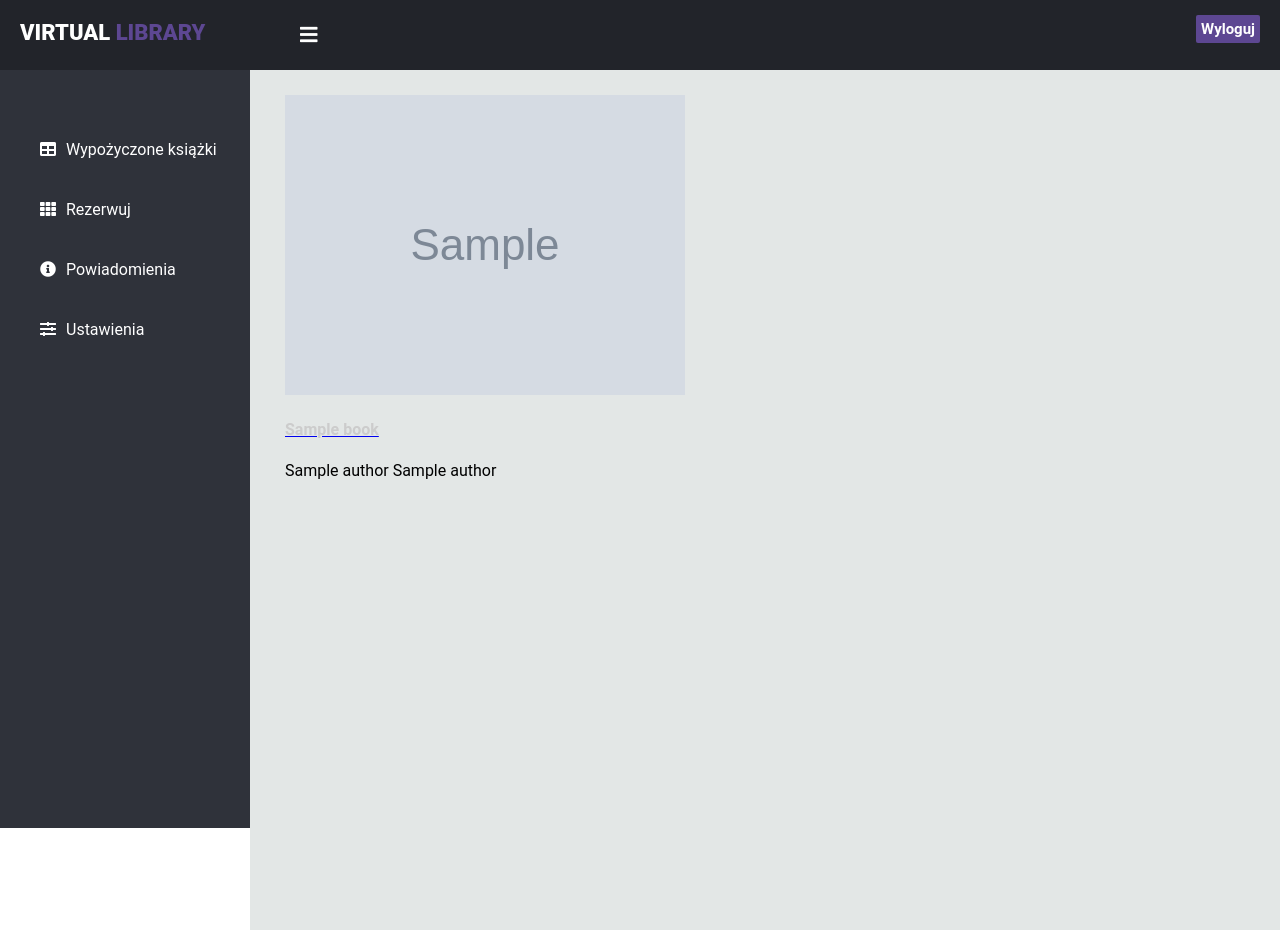
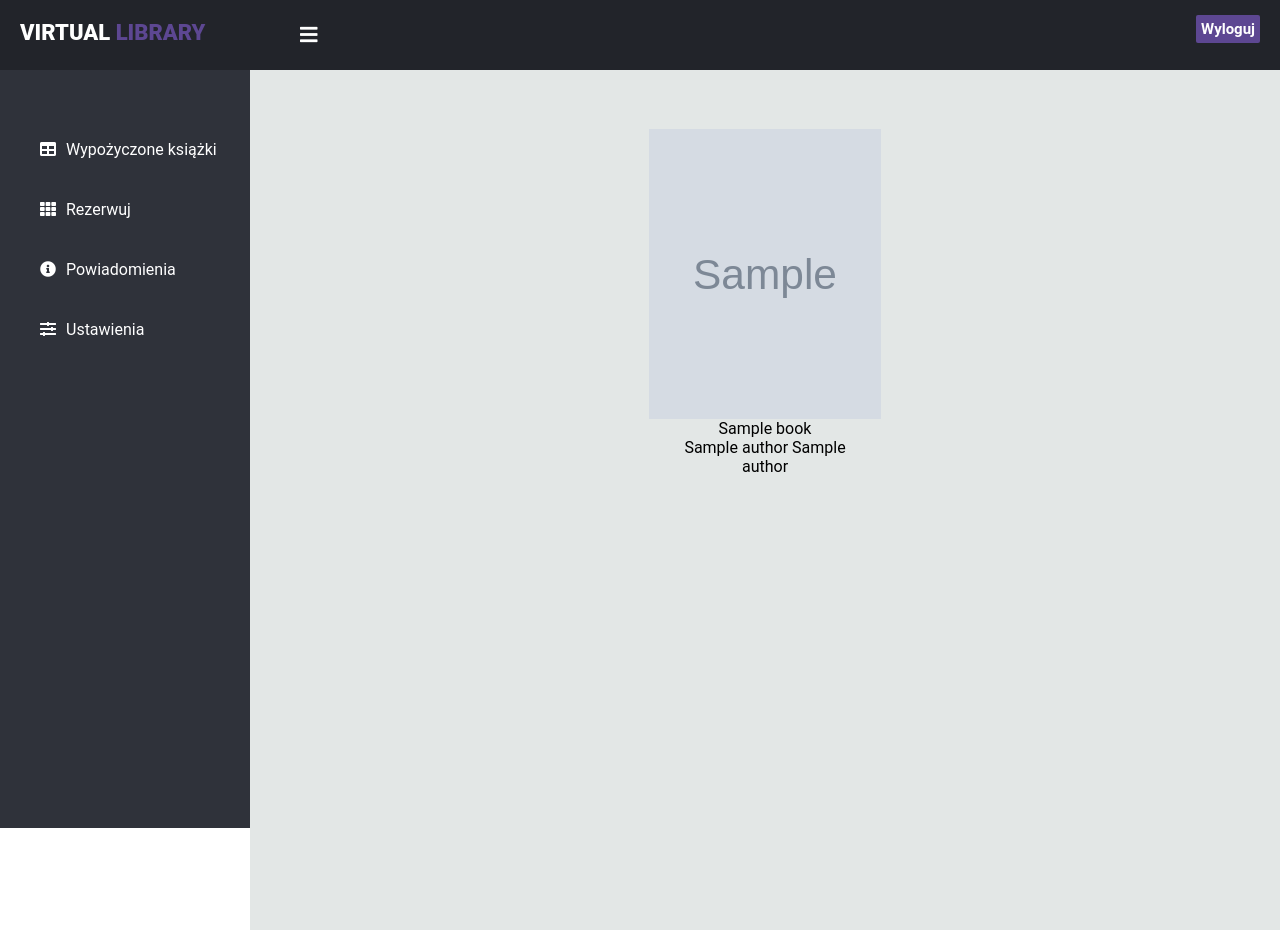
Before and after one commit to arczan2/biblioteka, a Django app: page /user_books in a window 1280 px wide. Run offline with Django 3.2, Linux system fonts and the light colour scheme; tables that the repository leaves empty hold one stand-in row (values such as "Sample post"); grey boxes marked "Sample" are stand-in pictures; some libraries are stand-ins or nearby versions.

Commit message:
Wyswietlanie ksiazek oraz szczegolow ksiazki

```diff
--- a/library/static/library/UIStyle.css
+++ b/library/static/library/UIStyle.css
@@ -150,7 +150,7 @@ label #sidebar_btn:hover{
   background-color: #e3e7e6;
   background-position: center;
   background-size: cover;
-  height: 100vh;
+  min-height: 100vh;
   transition: 0.5s;
 
 }
@@ -230,6 +230,92 @@ text-decoration: none;
 {
   display: none;
 }
+
+/* details for ui */
+
+.reserve a {
+  text-decoration: none;
+color: #fff;
+
+}
+
+.reserve
+{
+  margin-top: 15px;
+  display: inline-block;
+  padding: 10px 30px;
+  cursor: pointer;
+  background: #5d4792;
+  border: none;
+  border-radius: 5px;
+}
+
+.reserve:hover {
+  transform: scale(0.98);
+}
+.alert-error {
+  background-color: #d9534f;
+  color: #fff;
+  font-weight: bold;
+  font-size: 15px;
+  width: 230px;
+  padding: 10px;
+  margin-top: 25px;
+}
+
+.details img
+{
+   max-height: 390px;
+
+}
+
+.details h4
+{
+   color: black;
+}
+
+
+
+/* Bookcase for ui */
+
+#bookcase .bookcase {
+	flex-direction: column;
+	text-align: center;
+	max-width: 1500px;
+	margin: 0 auto;
+	padding: 50px 0;
+}
+
+#bookcase .bookcase-main {
+	display: flex;
+	align-items: center;
+	justify-content: center;
+	flex-wrap: wrap;
+}
+#bookcase .bookcase-item {
+    text-align: center;
+	flex-basis: 80%;
+	display: flex;
+	align-items: center;
+	justify-content: center;
+	flex-direction: column;
+	padding: 20px;
+	background-size: cover;
+	margin: 10px 5%;
+	position: relative;
+	overflow: hidden;
+}
+
+#bookcase .bookcase-item img {
+max-height: 290px;
+}
+
+.bookcase-item a{
+  text-decoration: none;
+  cursor: alias;
+  color: black;
+}
+
 
 @media screen and (max-width: 780px){
   .sidebar{
@@ -312,4 +398,22 @@ text-decoration: none;
     display: block;
   }
 
+
+
 }
+
+/* Bookcase response */
+@media only screen and (min-width: 800px) {
+#bookcase .bookcase-main .bookcase-item {
+		flex-basis: 30%;
+		margin: 2.5%;
+	}
+}
+
+@media only screen and (min-width: 1200px) {
+#bookcase .bookcase-main .bookcase-item {
+		flex-basis: 20%;
+		margin: 1.5%;
+	}
+
+}
--- a/library/templates/library/ui_main.html
+++ b/library/templates/library/ui_main.html
@@ -6,6 +6,7 @@
     <title>VLIB UI</title>
       {% load static %}
     <link rel="stylesheet" href="{% static 'library/UIStyle.css' %}">
+
     <link rel="stylesheet" href="https://cdnjs.cloudflare.com/ajax/libs/font-awesome/5.12.1/css/all.min.css">
     <script src="https://cdnjs.cloudflare.com/ajax/libs/jquery/3.5.1/jquery.min.js" charset="utf-8"></script>
   </head>
--- a/library/templates/library/user_books.html
+++ b/library/templates/library/user_books.html
@@ -1,8 +1,8 @@
 {% extends 'library/ui_main.html' %}
 
 {% block content %}
- <section id="bookcase" class=" features-main my-2">
-        <div class="books  container ">
+ <section id="bookcase" >
+        <div class="books ">
            <div class="bookcase-main">
 
             {% for book in books %}
@@ -12,7 +12,7 @@
                     {% else %}
                         ???
                     {% endif %}
-                    <a href="{% url 'library:user_book_details' book.pk %}"><h4>{{ book.title }}</h4></a>
+                    <a href="{% url 'library:user_book_details' book.pk %}">{{ book.title }}</a>
                     {% if book.author %}
                     {{ book.author }}
                     {% else %}
```
Also changed, not shown: library/templates/library/user_book_details.html (+6 -6 lines).
